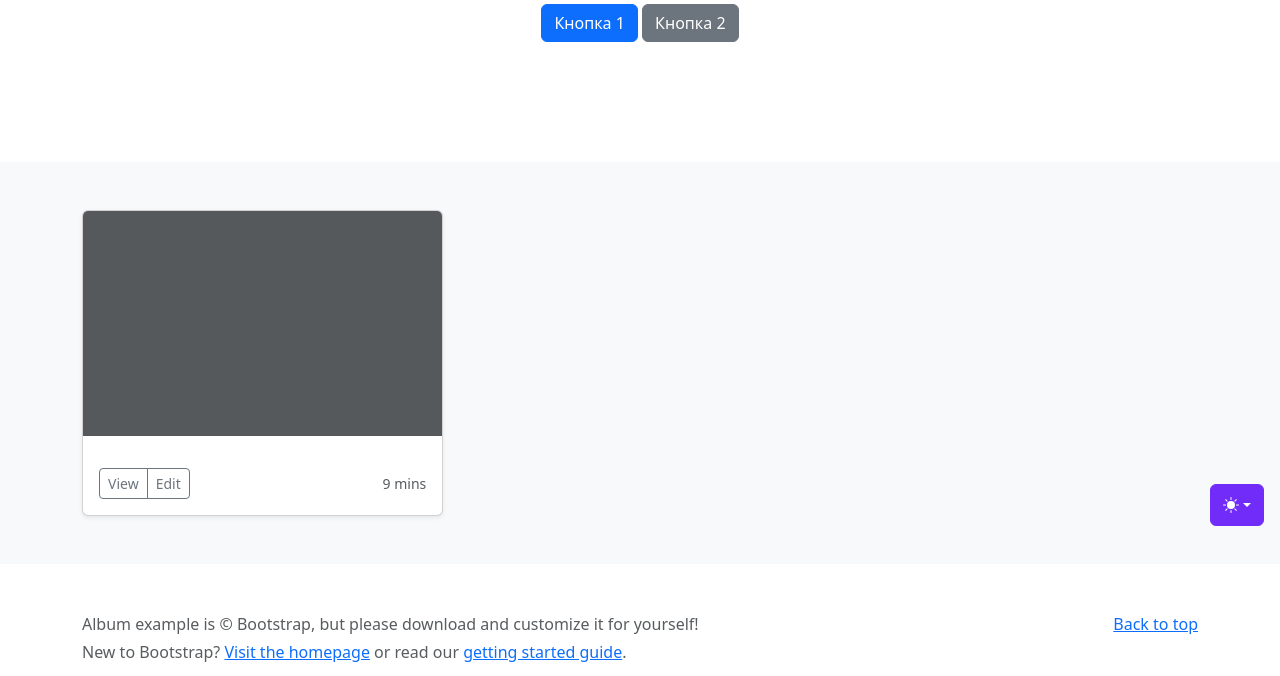
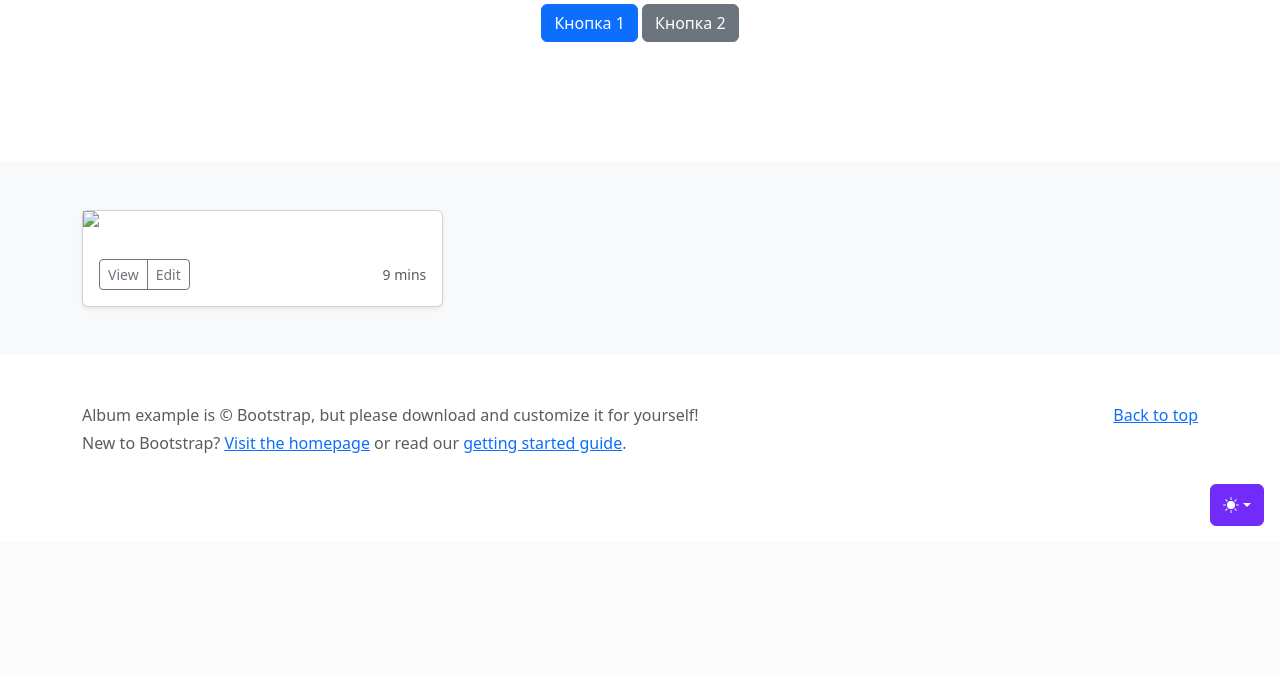
Before and after one commit to Aleks7775/Homework_django, a Django app: template catalog/templates/oun_product.html in a window 1280 px wide. Shown: the part 258-934 px from the top of the page. After the commit the page ends 784 px from the top, so only its background shows below. Run offline with Django 5.2, Linux system fonts and the light colour scheme; the template is opened without the code that fills it, so the values that code supplies are empty; parts of the project's set-up code (start-up, migrations or seed data) failed here and were passed over; some libraries are stand-ins or nearby versions.

Commit message:
commit updates

```diff
--- a/catalog/templates/oun_product.html
+++ b/catalog/templates/oun_product.html
@@ -1,16 +1,12 @@
 {% extends 'products.html' %}
+{% load my_tags %}
 {% block content %}
 <div class="album py-5 bg-body-tertiary">
         <div class="container">
             <div class="row row-cols-1 row-cols-sm-2 row-cols-md-3 g-3">
                 <div class="col">
                     <div class="card shadow-sm">
-                        <svg aria-label="Placeholder: Thumbnail" class="bd-placeholder-img card-img-top" height="225"
-                             preserveAspectRatio="xMidYMid slice" role="img" width="100%"
-                             xmlns="http://www.w3.org/2000/svg"><title>Placeholder</title>
-                            <rect width="100%" height="100%" fill="#55595c"></rect>
-                            <text x="50%" y="50%" fill="#eceeef" dy=".3em">{{ prod.category }}</text>
-                        </svg>
+                        <img src="{{ product.image | media_filter }}">
                         <div class="card-body"><p class="card-text">{{ prod.name }}</p>
                             <div class="d-flex justify-content-between align-items-center">
                                 <div class="btn-group">
--- a/catalog/urls.py
+++ b/catalog/urls.py
@@ -12,4 +12,6 @@
     # path('home/', home, name='home'),
     # path('contacts/', contacts, name='contacts')
     path('products/<int:pk>/', oun_product, name='oun_product')
-]   + static(settings.MEDIA_URL, document_root=settings.MEDIA_ROOT)
+]
+
+# + static(settings.MEDIA_URL, document_root=settings.MEDIA_ROOT)
--- a/catalog/views.py
+++ b/catalog/views.py
@@ -18,6 +18,7 @@
 
 
 def products_list(request):
+    """Продукт главная"""
     products = Product.objects.all()
     context = {"product": products}
     return render(request, 'product_list.html', context)
--- a/config/urls.py
+++ b/config/urls.py
@@ -22,8 +22,8 @@
 urlpatterns = [
     path('admin/', admin.site.urls),
     path('', include('catalog.urls', namespace='catalog'))
-]
+] + static(settings.MEDIA_URL, document_root=settings.MEDIA_ROOT)
 
 
-if settings.DEBUG:
-    urlpatterns += static(settings.MEDIA_URL, document_root=settings.MEDIA_ROOT)
+# if settings.DEBUG:
+#     urlpatterns += static(settings.MEDIA_URL, document_root=settings.MEDIA_ROOT)
```
